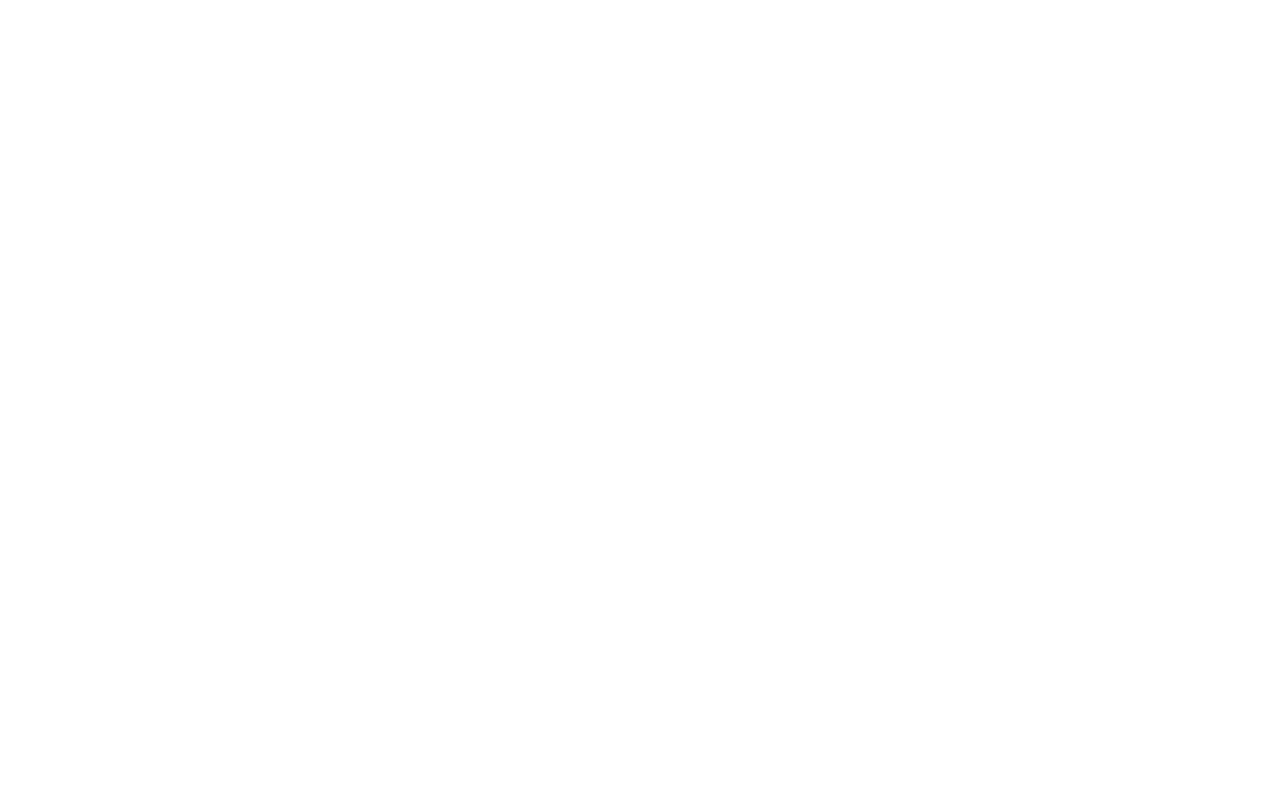
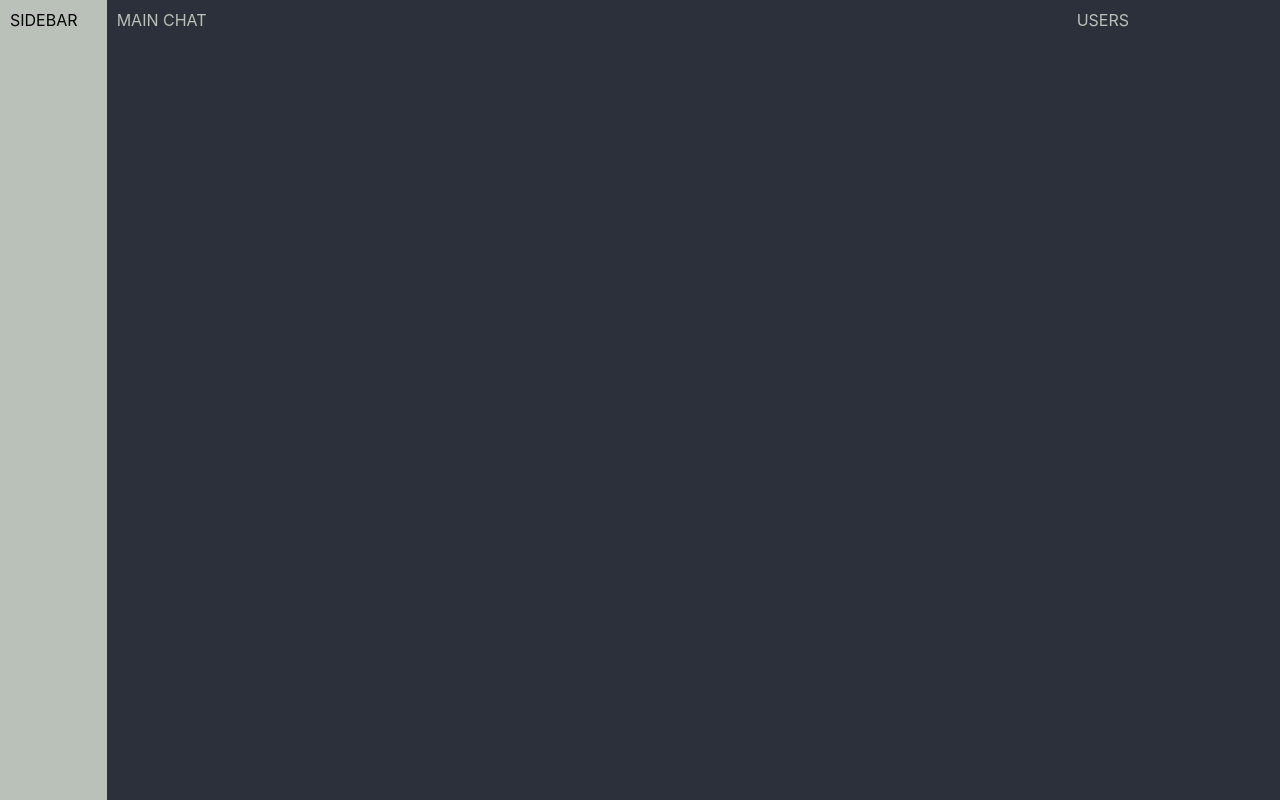
Before and after one commit to GreenY1245/SIPV_Frontend_Web, a React (Create React App) app: page /chat in a window 1280 px wide. Built offline with nearby package versions, Linux system fonts and the light colour scheme; the HTML template or start-up script is replaced by a standard one.

Commit message:
Add main window, add chat bubble component

```diff
--- a/src/containers/Routes.js
+++ b/src/containers/Routes.js
@@ -6,12 +6,14 @@
 //  Project imports
 import Authentication from './modules/auth';
 import Home from './modules/home';
+import Chat from './modules/chat';
 
 const Routes = (props) => {
 
     return (
         <Switch>
             <Route path="/auth" component={Authentication} />
+            <Route path="/chat" component={Chat} />
             <Route exact path="/" component={Home} />
         </Switch>
     );
--- a/src/containers/modules/auth/Signin.js
+++ b/src/containers/modules/auth/Signin.js
@@ -155,7 +155,7 @@
 
   React.useEffect(() => {
     if (props.token !== null && props.token !== undefined) {
-      history.push('/main');
+      history.push('/chat');
     }
 
     if (parsed.ref) {
--- /dev/null
+++ b/src/containers/modules/chat/index.js
@@ -0,0 +1,64 @@
+import React from 'react';
+import PropTypes from 'prop-types';
+import { withStyles } from '@material-ui/core/styles';
+import classNames from 'classnames';
+import 'typeface-roboto';
+import { Grid } from '@material-ui/core';
+
+
+const styles = {
+
+  root: {
+      display: 'flex',
+      flexGrow: 1,
+      height: '100vh',
+  },
+  sidebar: {
+      backgroundColor: '#BAC1B8',
+  },
+  chat: {
+      backgroundColor: '#2B303A',
+      color: '#BAC1B8',
+  },
+  users: {
+      backgroundColor: '#2B303A',
+      color: '#BAC1B8',
+  },
+  container: {
+    height: '100%',
+  },
+  inner: {
+    padding: '10px',
+  },
+};
+
+const Chat = (props) => {
+
+  return (
+    <div className={props.classes.root}>
+
+      <Grid container spacing={0} className={props.classes.container}>
+
+        <Grid item md={1} className={classNames([props.classes.sidebar, props.classes.inner])}>
+            SIDEBAR
+        </Grid>
+
+        <Grid item md={9} className={classNames([props.classes.chat, props.classes.inner])}>
+            MAIN CHAT
+        </Grid>
+
+        <Grid item md={2} className={classNames([props.classes.users, props.classes.inner])}>
+            USERS
+        </Grid>
+
+      </Grid>
+
+    </div>
+  )
+}
+
+Chat.propTypes = {
+  classes: PropTypes.object,
+}
+
+export default withStyles(styles)(Chat);
```
Also changed, not shown: src/components/chatBubble.js (added, +47 -0 lines).
